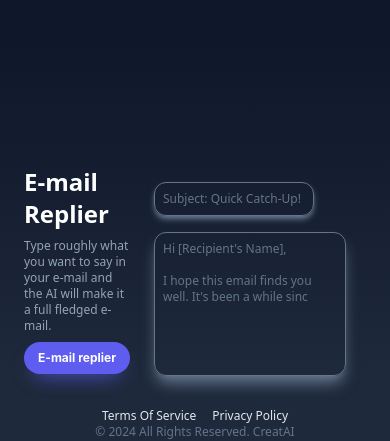
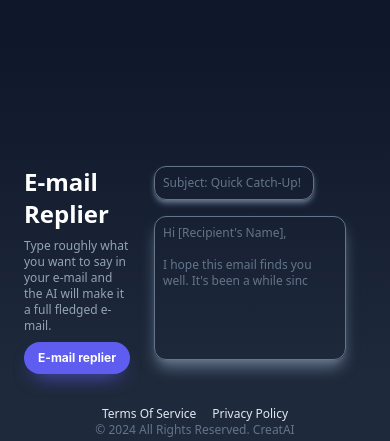
Before and after one commit to 0xToad11/SaaS1, a Next.js app: page / in a window 390 px wide. Shown: the part 903-1344 px from the top of the page. Built offline with nearby package versions, Linux system fonts and the light colour scheme.

Commit message:
adjust pt

```diff
--- a/components/mainPageComponent4.js
+++ b/components/mainPageComponent4.js
@@ -43,7 +43,7 @@ export default function MainPageComponent4() {
             </button>
           </div>
         </div>
-        <div className="w-1/3 pt-28 lg:pt-32 justify-center">
+        <div className="w-1/3 pt-24 lg:pt-32 justify-center">
           <div className="w-40 lg:w-72 text-xs lg:text-base p-2 border rounded-xl shadow-md shadow-slate-500 text-slate-500 border-slate-500">
             Subject: Quick Catch-Up!
           </div>
```
